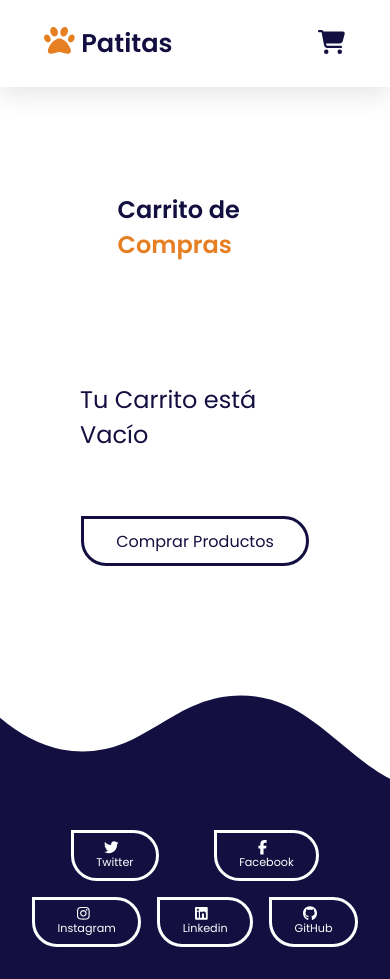
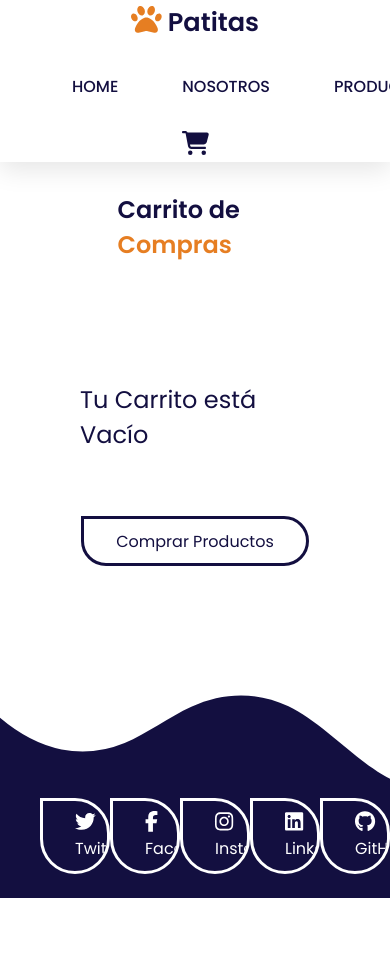
Before and after one commit to Sebaspallero/SebastianPallero-PetShopReact, a React (Create React App) app: page /cart in a window 390 px wide. After the commit the page ends 898 px from the top, so only its background shows below. Built offline with nearby package versions, Linux system fonts and the light colour scheme.

Commit message:
Entrega Proyecto React.js

```diff
--- a/src/components/About/About.css
+++ b/src/components/About/About.css
@@ -28,35 +28,3 @@
     padding-bottom: 1em;
     width: 450px;
 }
-
-/* ------------------------- MEDIA QUERY ------------------------------------ */
-
-@media (max-width: 600px){
-
-.aboutBox{
-    display: flex;
-    flex-direction: column;
-    align-items: center;
-    margin: 5em;
-}
-
-.infoSection{
-  color: var(--light-clr);
-  padding-bottom: 1em;
-  text-align: center;
-}
-
-.aboutInfoBox{
-  margin-left: 2.5em;
-  display: flex;
-  flex-direction: column;
-  justify-content: center;
-  align-items: center;
-}
-
-.aboutImg{
-  width: 280px;
-  height: 240px;
-}
-
-}
--- a/src/components/Contact/Contact.css
+++ b/src/components/Contact/Contact.css
@@ -48,16 +48,3 @@
   .titleAccent{
     color: var(--orange-clr);
   }
-
-  /* ----------------------------------- MEDIA QUERY --------------------------------------- */
-
- @media (max-width: 600px){
-    .contactBox{
-        display: flex;
-        flex-direction: column;
-        align-items: center;
-        margin-top: 4em;
-        margin-bottom: 4em;
-    }
-
- }
--- a/src/components/Footer/Footer.css
+++ b/src/components/Footer/Footer.css
@@ -54,34 +54,3 @@
     margin-right: .5em;
     font-size: 1.3em;
 }
-
- /* ----------------------------------- MEDIA QUERY --------------------------------------- */
-
- @media (max-width: 600px){
-    .socialBox{
-        flex-direction: row;
-        align-items: center;
-        flex-wrap: wrap;
-        padding: 2em;
-        gap: 1em;
-    }
-
-    .socialItem{
-        display: flex;
-        flex-direction: column;
-        align-items: center;
-        justify-content: center;
-        padding: .4rem 1.4rem;
-        border-radius: 5rem;
-        border-top-left-radius: 0rem;
-        cursor: pointer;
-        background:none;
-        font-size: .7rem;
-        position: relative;
-        overflow: hidden;
-        width: fit-content;
-        border: var(--border-white);
-        color: var(--white-clr);
-    }
-
- }
--- a/src/components/ItemCount/ItemCount.css
+++ b/src/components/ItemCount/ItemCount.css
@@ -26,15 +26,3 @@
   .alertMessage{
     margin-top: 1em;
   }
-
-  @media (max-width: 600px){
-
-    .counterBox{
-      margin-bottom: 1em;
-      padding-bottom: 1em;
-      padding-left: 0em;
-      display: flex;
-      flex-direction: column;
-      align-items: center;
-    }
-  }
--- a/src/components/ItemDetail/ItemDetail.css
+++ b/src/components/ItemDetail/ItemDetail.css
@@ -70,39 +70,3 @@
     flex-direction: row;
     gap: 2em;
   }
-
-   /* ----------------------------------- MEDIA QUERY --------------------------------------- */
-
- @media (max-width: 600px){
-  .itemDetailBox{
-    display: flex;
-    flex-direction: column;
-    justify-content: center;
-    align-items: center;
-    margin: 0em;
-    padding-top: 50%;
-    padding-bottom: 10%;
-}
-
-.itemDetailImg{
-  height: 250px;
-  width: 200px;
-  margin-right: 0em;
-}
-
-.ItemDetailTextBox{
-  display: flex;
-  flex-direction: column;
-  align-items: center;
-  padding: 2em;
-}
-
-.itemDetailTitle{
-  text-align: center;
-}
-
-.ietmDetailDescription{
-  text-align: center;
-}
-
- }
--- a/src/components/ItemListContainer/ItemListContainer.css
+++ b/src/components/ItemListContainer/ItemListContainer.css
@@ -20,16 +20,3 @@
     justify-content: center;
     gap: 2em;
   }
-
-  /* ------------------------- MEDIA QUERY ------------------------------------ */
-
-@media (max-width: 600px){
-
-    .categorySelectorBox{
-        display: flex;
-        flex-direction: column;
-        justify-content: center;
-        align-items: center;
-        gap: 1em;
-      }
-}
--- a/src/components/NavBar/NavBar.css
+++ b/src/components/NavBar/NavBar.css
@@ -41,30 +41,3 @@
   .menuItem:hover{
     color: var(--orange-clr);
   }
-
- /* ----------------------------------- MEDIA QUERY --------------------------------------- */
-
- @media (max-width: 600px){
-
-  .navBar{
-    display: flex;
-    flex-direction: row;
-    justify-content: space-around;
-    align-items: center;
-    background-color: var(--white-clr);
-    box-shadow: var(--boxShadow);
-    padding: 1.5em .5em;
-    position: fixed;
-    top:0; left:0; right:0;
-    z-index: 1000;
-  }
-
-  .menuItemList{
-    display: flex;
-    flex-direction: row;
-    justify-content: space-evenly;
-    align-items: center;
-    display: none;
-  }
-
- }
--- a/src/views/Cart/Cart.css
+++ b/src/views/Cart/Cart.css
@@ -80,13 +80,3 @@
   .backBtn{
     color: var(--black-clr);
   }
-
-  @media (max-width: 600px){
-    .cartFormFlex{
-      display: flex;
-      flex-direction: column;
-      justify-content: space-evenly;
-      align-items:flex-start;
-    }
-
-  }
```
Also changed, not shown: src/components/Hero/Hero.css (+0 -7 lines).
